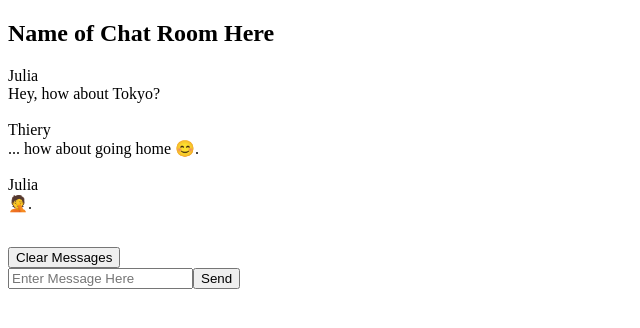
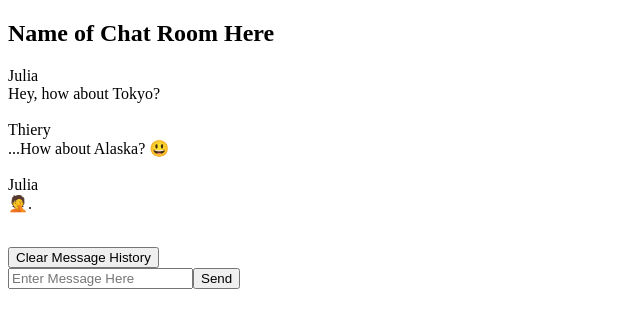
Before and after one commit to build-week-vacation-planner/Front-end, a React (Create React App) app in the folder front-end/: page / in a window 1280 px wide. Shown: the top 328 px of the page, without its empty margins (0-640 px from the left). Built offline with nearby package versions, Linux system fonts and the light colour scheme.

Commit message:
edited data text

```diff
--- a/front-end/src/ChatBot/MessageList.js
+++ b/front-end/src/ChatBot/MessageList.js
@@ -9,7 +9,7 @@ const data = [
 
     {
         senderId: "Thiery",
-        text: '... how about going home 😊.'
+        text: '...How about Alaska? 😃'
     },
 
     {
@@ -36,7 +36,7 @@ const MessageList = props => {
                 <Message key={item.id} item={item} toggleItem={props.toggleItem} />
             ))}
             <button className="clear-btn" onClick={props.clearCompleted}>
-             Clear Messages
+             Clear Message History
       </button>
         </div>
     );
```
